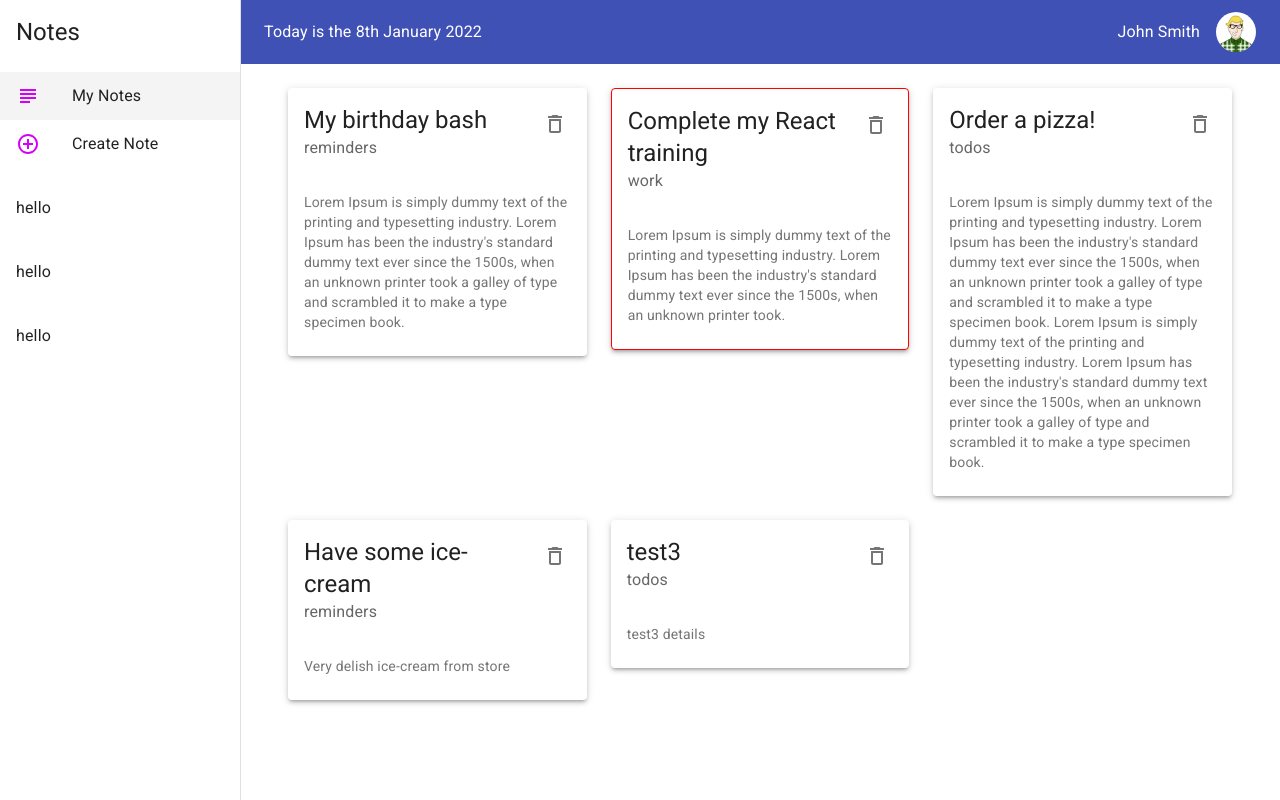
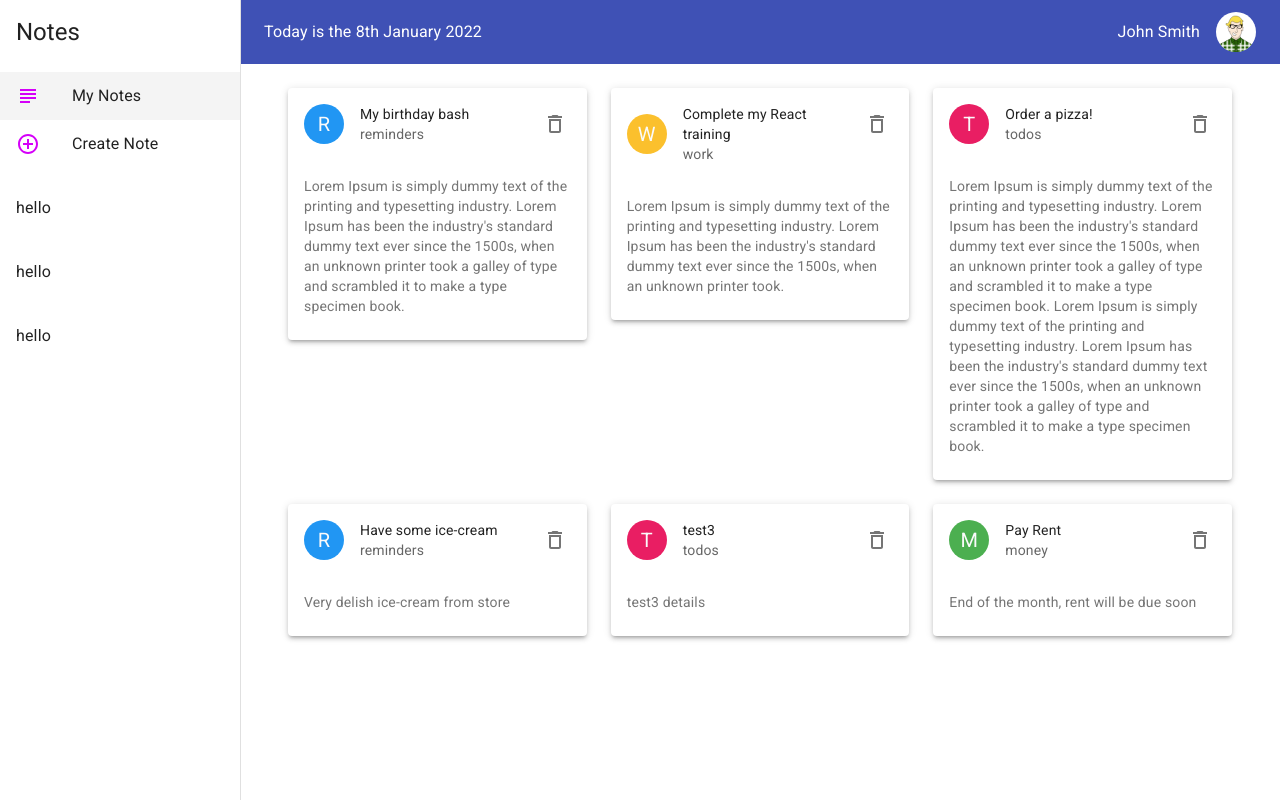
Before and after one commit to romankolivashko/material-notebook, a React (Create React App) app: page / in a window 1280 px wide. Built offline with nearby package versions, Linux system fonts and the light colour scheme; data requests are answered from the project's data file.

Commit message:
Added color styles based on category

```diff
--- a/data/db.json
+++ b/data/db.json
@@ -29,6 +29,12 @@
       "details": "test3 details\n",
       "category": "todos",
       "id": 7
+    },
+    {
+      "title": "Pay Rent",
+      "details": "End of the month, rent will be due soon",
+      "category": "money",
+      "id": 8
     }
   ]
 }
--- a/src/components/NoteCard.js
+++ b/src/components/NoteCard.js
@@ -6,25 +6,38 @@ import { IconButton, Typography } from "@material-ui/core";
 import { DeleteOutlined } from "@mui/icons-material";
 import { makeStyles } from "@material-ui/core";
 import Notes from "../pages/Notes";
+import { Avatar } from "@material-ui/core";
+import { green, pink, yellow, blue } from "@material-ui/core/colors";
 
 const useStyles = makeStyles({
-  test: {
-    border: (note) => {
-      if(note.category == 'work') {
-        return '1px solid red'
+  avatar: {
+    backgroundColor: (note) => {
+      if (note.category == "work") {
+        return yellow[700];
       }
+      if (note.category == "money") {
+        return green[500];
+      }
+      if (note.category == "todos") {
+        return pink[500];
+      }
+      return blue[500]
     }
   }
-})
+});
 
 export default function NoteCard({ note, handleDelete }) {
-  const classes = useStyles(note)
-
+  const classes = useStyles(note);
 
   return (
     <div>
-      <Card elevation={3} className={classes.test}>
+      <Card elevation={3}>
         <CardHeader
+          avatar={
+            <Avatar className={classes.avatar}>
+              {note.category[0].toUpperCase()}
+            </Avatar>
+          }
           action={
             <IconButton onClick={() => handleDelete(note.id)}>
               <DeleteOutlined />
```
